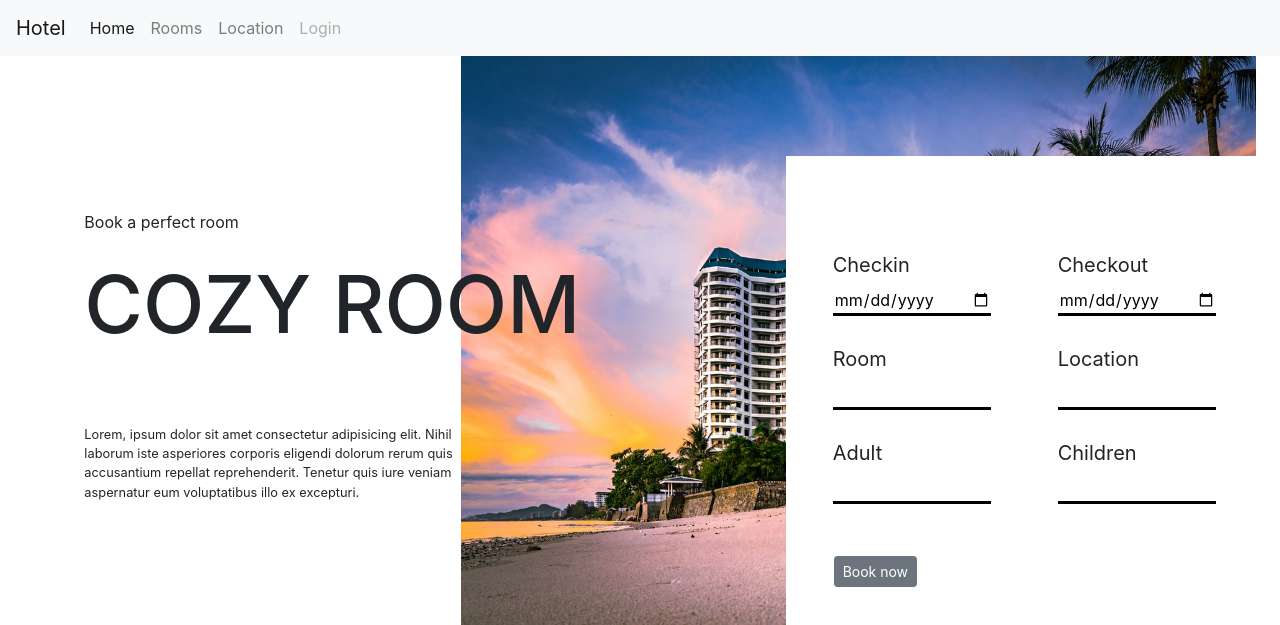
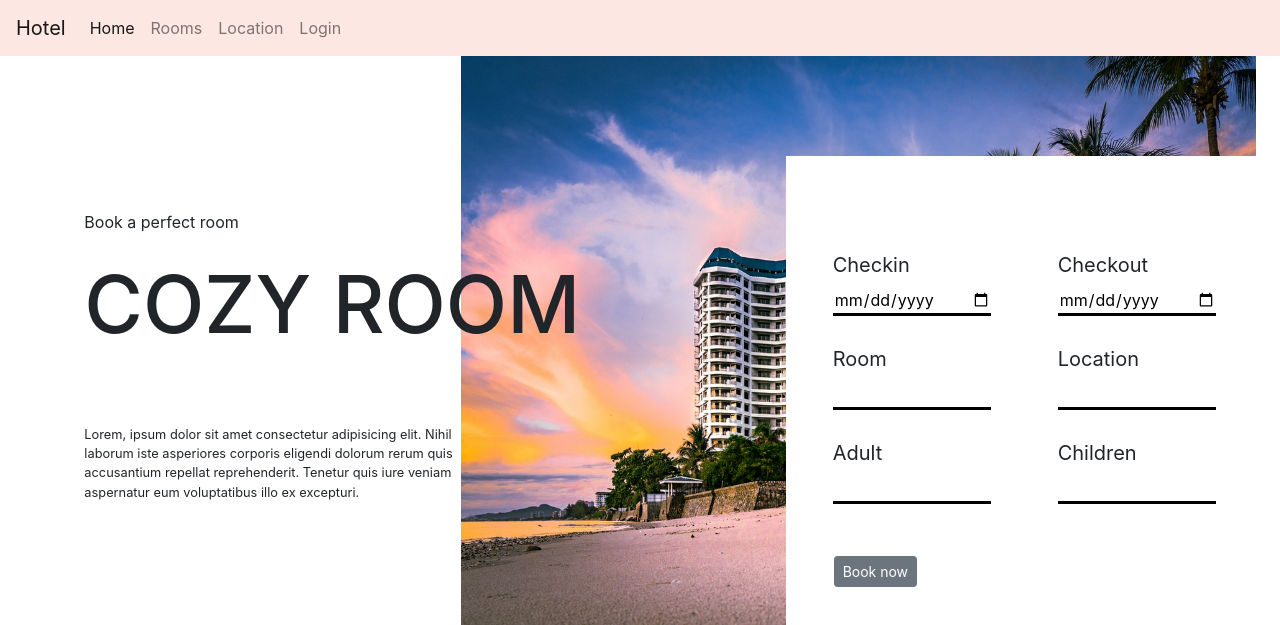
Before and after one commit to Beans9605/hotel_reservation, a Django app: page / in a window 1280 px wide. Shown: the top 625 px of the page. Run offline with Django 3.2, Linux system fonts and the light colour scheme; some libraries are stand-ins or nearby versions.

Commit message:
navlink color change

```diff
--- a/hotel_reservation/main/static/css/home.css
+++ b/hotel_reservation/main/static/css/home.css
@@ -13,6 +13,14 @@
 .home_nav_bar {
     grid-column: 1 / -1 ;
     grid-row: 1;
+
+}
+.home_nav_bar nav {
+    background-color: rgb(252, 231, 226);
+}
+
+.navbar-light .navbar-nav .nav-link:hover{
+    color: salmon;
 }
 .slide_textBox {
 
@@ -21,6 +29,7 @@
     position: relative;
     overflow: visible;
 }
+
 .top_comment {
 
     position: absolute;
--- a/hotel_reservation/main/templates/main/home.html
+++ b/hotel_reservation/main/templates/main/home.html
@@ -1,5 +1,5 @@
 {% load static %}
-<!Doctype>
+<!Doctype html>
 <html>
     <head>
         <!-- Required meta tags -->
@@ -21,7 +21,7 @@
     <body>
         <div class="wrapper">
             <div class="home_nav_bar">
-                <nav class="navbar navbar-expand-lg navbar-light bg-light">
+                <nav class="navbar navbar-expand-lg navbar-light">
                     <a class="navbar-brand" href="#">Hotel</a>
                     <button class="navbar-toggler" type="button" data-toggle="collapse" data-target="#navbarNavAltMarkup" aria-controls="navbarNavAltMarkup" aria-expanded="false" aria-label="Toggle navigation">
                     <span class="navbar-toggler-icon"></span>
@@ -31,7 +31,7 @@
                         <a class="nav-item nav-link active" href="#">Home <span class="sr-only">(current)</span></a>
                         <a class="nav-item nav-link" href="#">Rooms</a>
                         <a class="nav-item nav-link" href="#">Location</a>
-                        <a class="nav-item nav-link disabled" href="#" tabindex="-1" aria-disabled="true">Login</a>
+                        <a class="nav-item nav-link" href="#">Login</a>
                     </div>
                     </div>
                 </nav>
```
